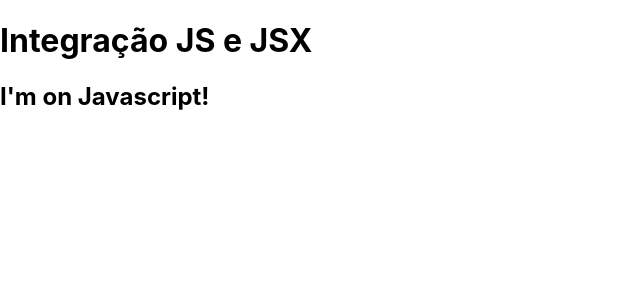
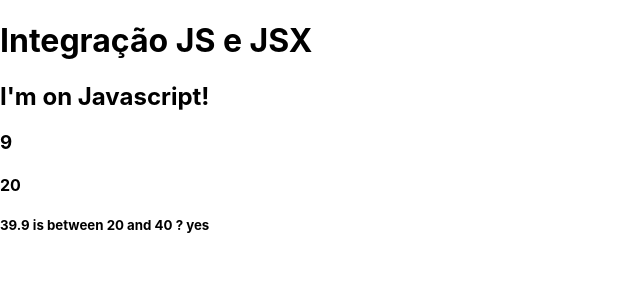
Before and after one commit to lucasrochagit/frontend-studies, a Next.js app in the folder udemy/nextjs-e-react/exercicios/: page /basics/jsx4 in a window 1280 px wide. Shown: the top 300 px of the page, without its empty margins (0-640 px from the left). Built offline with nearby package versions, Linux system fonts and the light colour scheme.

Commit message:
feat(nextjs-e-react): JSX #04

```diff
--- a/udemy/nextjs-e-react/exercicios/pages/basics/jsx4.jsx
+++ b/udemy/nextjs-e-react/exercicios/pages/basics/jsx4.jsx
@@ -1,9 +1,18 @@
 export default function jsx4() {
-    const subtitle = "I'm on Javascript!"
-    return (
-        <div>
-            <h1>Integração JS e JSX</h1>
-            <h2>{subtitle}</h2>
-        </div>
-    )
+  const subtitle = "I'm on Javascript!";
+  const h3 = <h3>{3 * 3}</h3>;
+
+  return (
+    <div>
+      <h1>Integração JS e JSX</h1>
+      <h2>{subtitle}</h2>
+      {h3}
+      <h4>{Math.max(13, 20)}</h4>
+      <h5>39.9 is between 20 and 40 ? {isBetween(39.9, 20, 40)}</h5>
+    </div>
+  );
 }
+
+function isBetween(val, min, max) {
+  return min <= val && val <= max ? "yes" : "no";
+}
```
